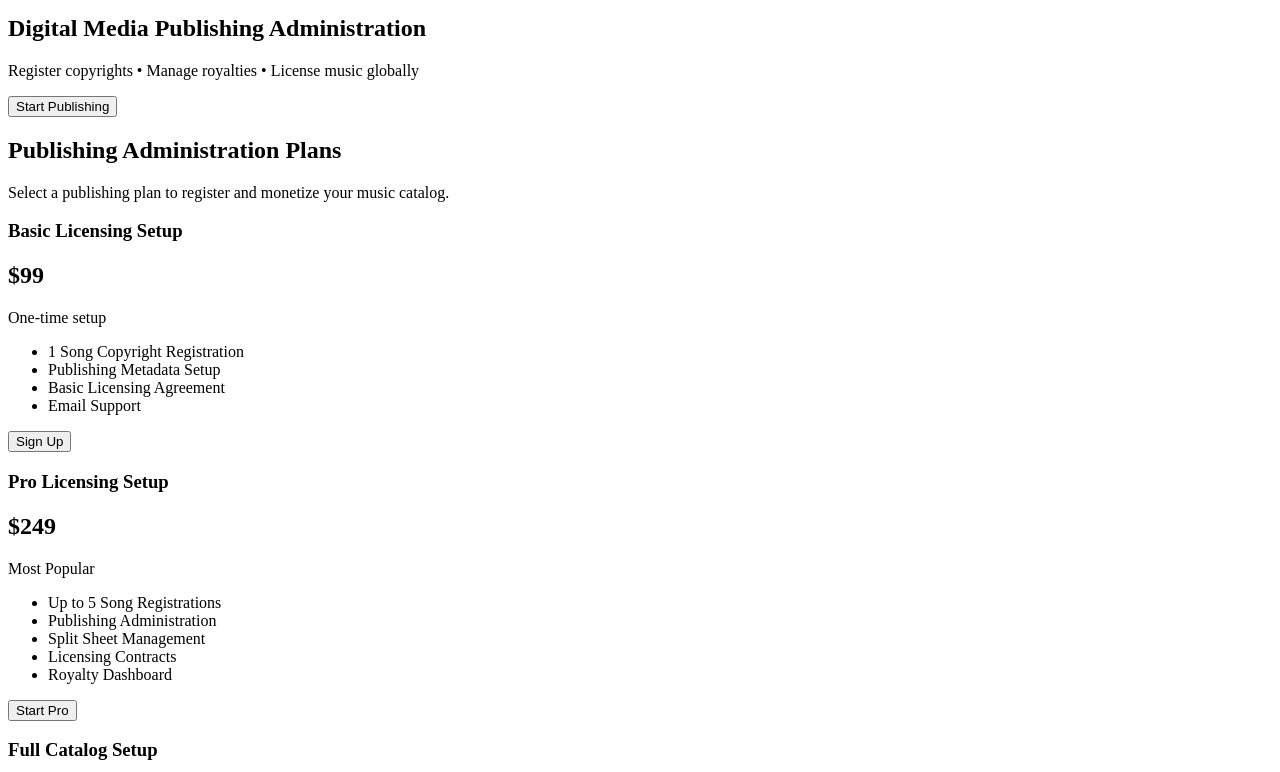
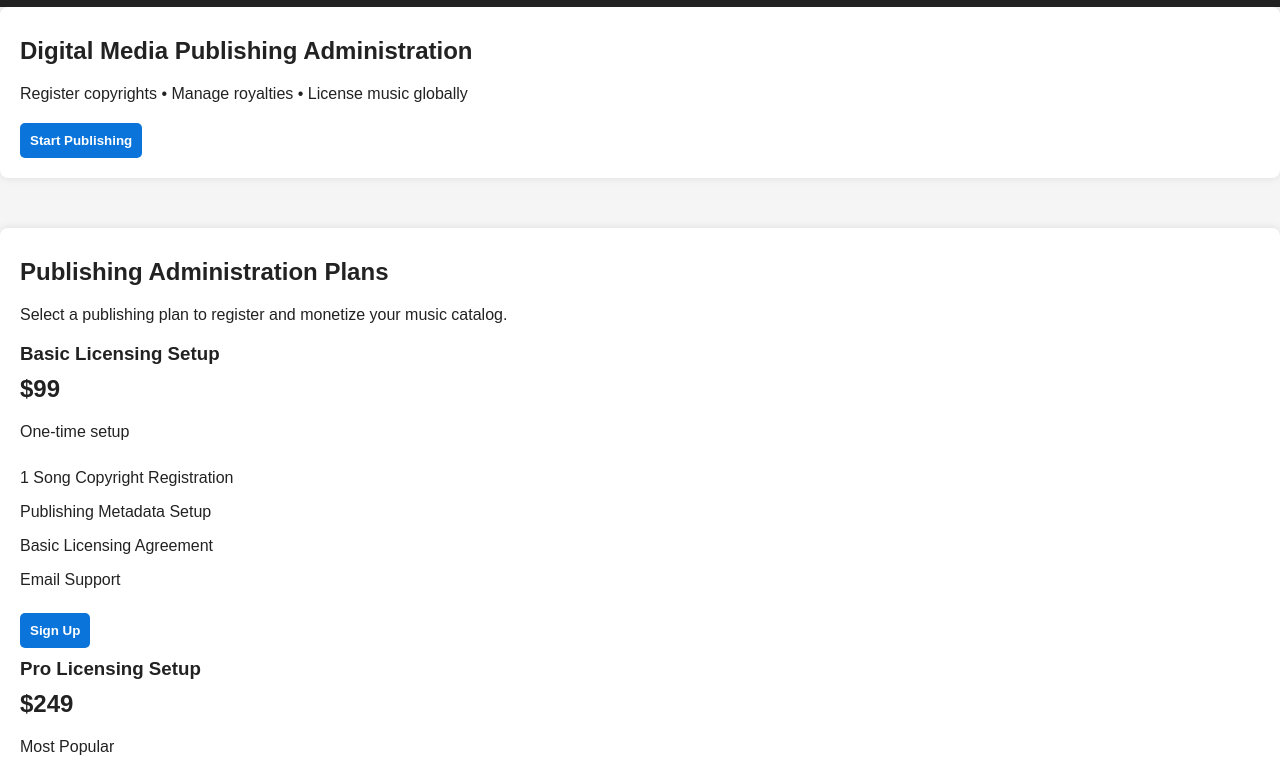
Before and after one commit to SMGpubl-Hosting/smgpub-super-platform, a website: page index.html in a window 1280 px wide. Shown: the part 49-821 px from the top of the page. Drawn offline with Linux system fonts and the light colour scheme.

Commit message:
Update index.html

```diff
--- a/index.html
+++ b/index.html
@@ -8,7 +8,7 @@
 
 <title>SMGPUB | Digital Media Publishing Platform</title>
 
-<link rel="stylesheet" href="css/styles.css">
+<link rel="stylesheet" href="css/globals.css">
 
 </head>
 
```
